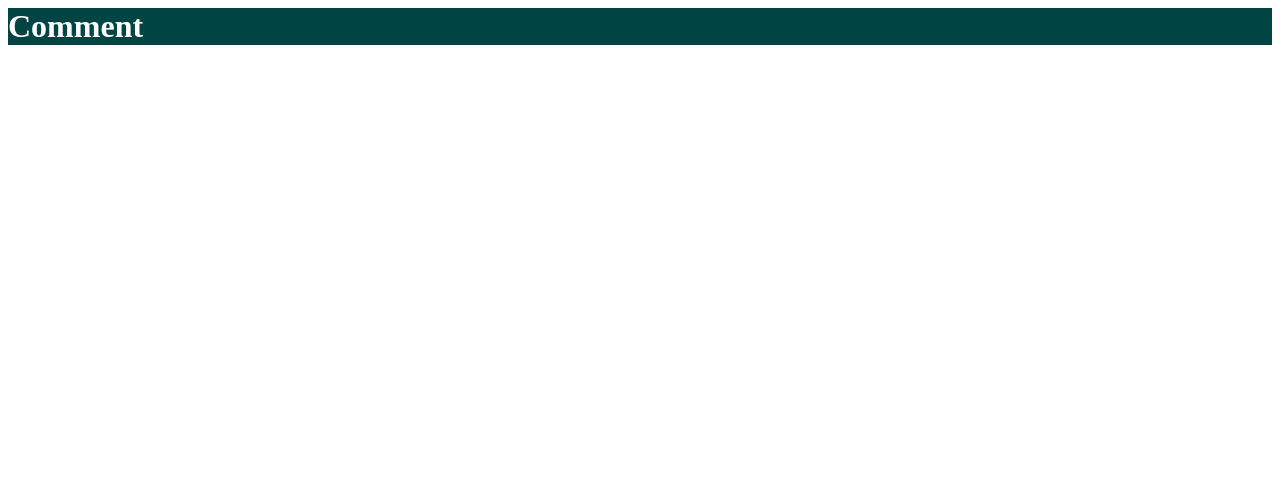
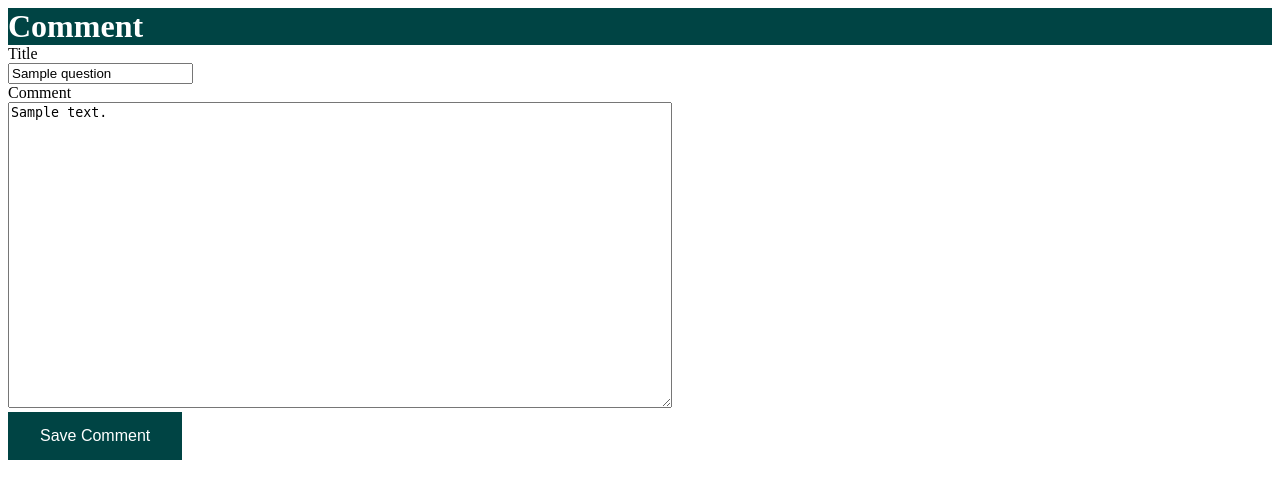
Before and after one commit to gabriellaZana/AskMate_The-Beauty-and-the-Beasts, a Flask app: page /comments/1/edit in a window 1280 px wide. Shown: the top 499 px of the page. Run offline with Flask 2, Linux system fonts and the light colour scheme; a database or web service that is not in the repository returns one stand-in record (values such as "Sample title"); some libraries are stand-ins or nearby versions.

Commit message:
question comments works

```diff
--- a/server.py
+++ b/server.py
@@ -56,6 +56,14 @@ def route_save_comment():
     return redirect('/question/' + request.form['question_id'])
 
 
+@app.route('/update-Comment', methods=['POST'])
+def route_update_comment():
+    formdata = request.form
+    common.query_handler("""UPDATE comment SET message=%s, edited_count = edited_count + 1
+                            WHERE id=%s""",(formdata['Comment'], formdata['comment_id']))
+    return redirect('/question/' + request.form['question_id'])
+
+
 @app.route('/edit-question/<questionid>/')
 def route_edit_question(questionid=None):
     edit = True
@@ -80,8 +88,9 @@ def route_delete_answer(questionid=None, answerid=None):
 
 @app.route('/comments/<comment_id>/edit')
 def edit_comment(comment_id):
-    database = common.query_handler("SELECT * FROM comment WHERE id=%s",(comment_id,))
-    return render_template("form_edit_comment.html", form="Comment", database=database)
+    question_database = common.query_handler("SELECT * FROM question INNER JOIN comment ON question.id=comment.question_id WHERE comment.id=%s",(comment_id,))
+    comment_database = common.query_handler("SELECT * FROM comment WHERE id=%s",(comment_id,))
+    return render_template("form_edit_comment.html", form="Comment", comment_database=comment_database, question_database=question_database)
 
 
 @app.route('/comments/<comment_id>/delete')
@@ -89,6 +98,7 @@ def delete_comment(comment_id):
     questionid = common.query_handler("SELECT question_id FROM comment WHERE id=%s",(int(comment_id),))
     common.query_handler("DELETE FROM comment WHERE id=%s",(comment_id,))
     return redirect('/question/'+str(questionid[0]["question_id"])+'/')
+
 
 
 @app.route('/question/<questionid>/<answerid>/vote-up/')
--- a/templates/form_edit_comment.html
+++ b/templates/form_edit_comment.html
@@ -10,17 +10,18 @@
     <body>
         <h1>{{ form }}</h1>
 
-        <form action="/save-{{ form }}" method="post">
+        <form action="/update-{{ form }}" method="post">
 
         {% for line in question_database %}
         <label for="title">Title</label><br>
                 <input type="text" name="title" value="{{line['title']}}" readonly></input><br>
+                <input type="text" name="question_id" hidden value={{line['question_id']}}></input>
         {% endfor %}
 
         {% for line in comment_database%}
         <label for="{{ form }}">{{ form }}</label><br>
-                <textarea name="{{ form }}" rows="20" cols="80" required value="{{line['message']}}" minlength="10"></textarea><br>
-
+                <textarea name="{{ form }}" rows="20" cols="80" required value="{{line['message']}}" minlength="10">{{line['message']}}</textarea><br>
+        <input type="text" name="comment_id" hidden value={{line['id']}}></input>
         <button class="button" type="submit">Save {{ form }}</button>
         {% endfor %}
         </form>
```
